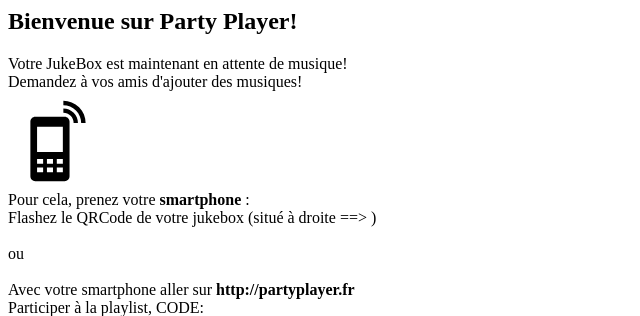
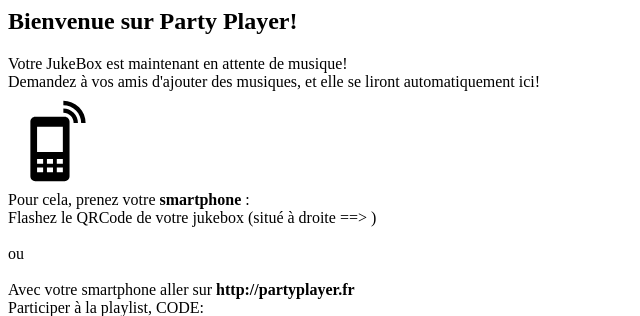
Before and after one commit to TwanoO67/party-player, a PHP site: page /includes/server.php in a window 1280 px wide. Shown: the top 316 px of the page, without its empty margins (0-640 px from the left). Run offline with PHP 8.4, Linux system fonts and the light colour scheme; the template is opened without the code that fills it, so the values that code supplies are empty.

Commit message:
modif de message

```diff
--- a/includes/server.php
+++ b/includes/server.php
@@ -46,7 +46,7 @@
 	        <h2 id='main-title'>Bienvenue sur Party Player!</h2>
 	        <div id='player-wrapper' width="50%" style="width:100%;position:relative;">
 	            Votre JukeBox est maintenant en attente de musique!<br/>
-	            Demandez à vos amis d'ajouter des musiques!<br/>
+	            Demandez à vos amis d'ajouter des musiques, et elle se liront automatiquement ici!<br/>
 	            <img src='/img/phone.svg' width='100px' /><br/>
 	            Pour cela, prenez votre <b>smartphone</b> : <br/>
 	            Flashez le QRCode de votre jukebox (situé à droite ==> )<br/>
```
